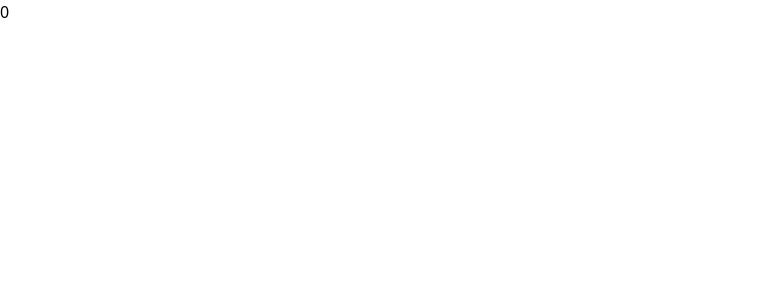
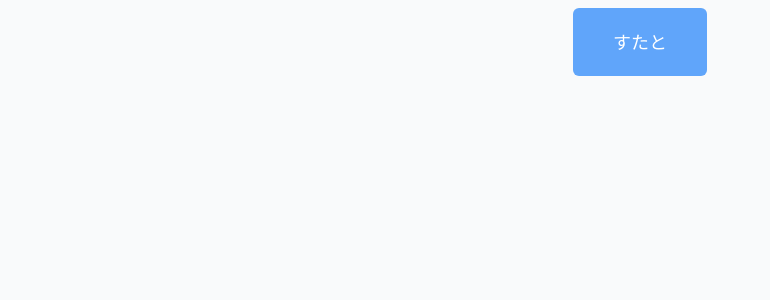
Before and after one commit to fujimmm331/free-nuxt-app, a Nuxt app: page /sample in a window 1280 px wide. Shown: the top 300 px of the page, without its empty margins (0-770 px from the left). Built offline with nearby package versions, Linux system fonts and the light colour scheme.

Commit message:
feat:ボタンを押すと文字が大きくなりながらカウントが上がる仕組みを作成

```diff
--- a/src/pages/sample/index.vue
+++ b/src/pages/sample/index.vue
@@ -1,15 +1,48 @@
 <template>
-  <div>{{fuga}}</div>
+  <div class="bg-gray-50 h-auto timer-game p-2">
+    <div v-show="states.count > 0" :style="style">{{ states.count }}</div>
+    <button
+      class="transition bg-blue-400 text-white pt-5 pb-5 pl-10 pr-10 rounded-md text-lg ease-in-out hover:bg-indigo-500 duration-300 "
+      @click="onClickButton"
+      v-text='buttonText'
+    />
+  </div>
 </template>
 
 <script setup lang="ts">
-import { reactive, ref } from 'vue'
+import { computed, onMounted, reactive, ref } from 'vue'
 
-const hoge = reactive({
-  text: 'ほげ',
+type States = {
+  count: number
+  isCountUpping: boolean
+}
+
+const states = reactive<States>({
+  count: 0,
+  isCountUpping: false,
 })
 
-const fuga = ref(0)
+const onClickButton = () => {
+  states.isCountUpping = !states.isCountUpping
+  const timer = setInterval(() => {
+    states.count ++
+    if(!states.isCountUpping) clearInterval(timer)
+  }, 100)
+}
 
+const buttonText = computed(() => {
+  return states.isCountUpping ? 'すとっぷ' : 'すたと'
+})
+
+const style = computed(() => {
+  return `font-size: ${states.count}px;`
+})
 
 </script>
+<style>
+  .timer-game {
+    width: 100%;
+    height: 100vh;
+    text-align: center;
+  }
+</style>
```
